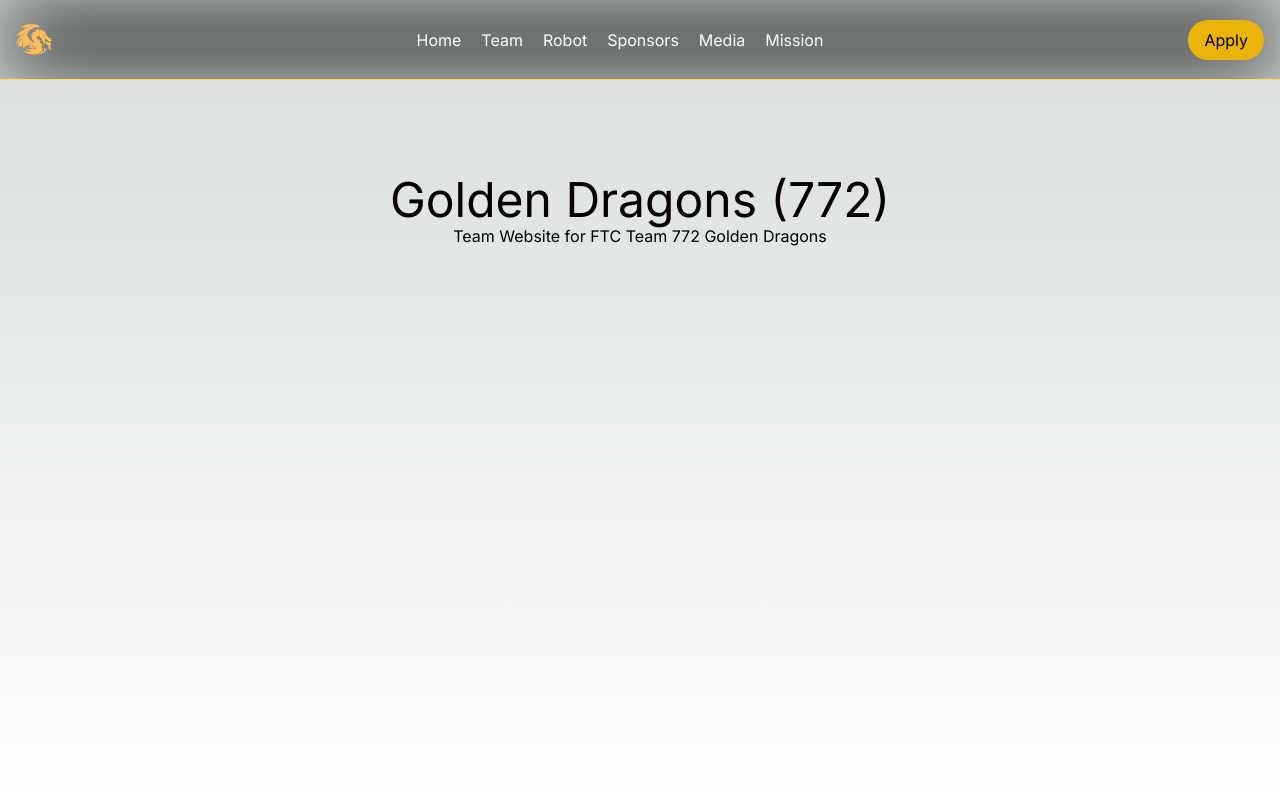
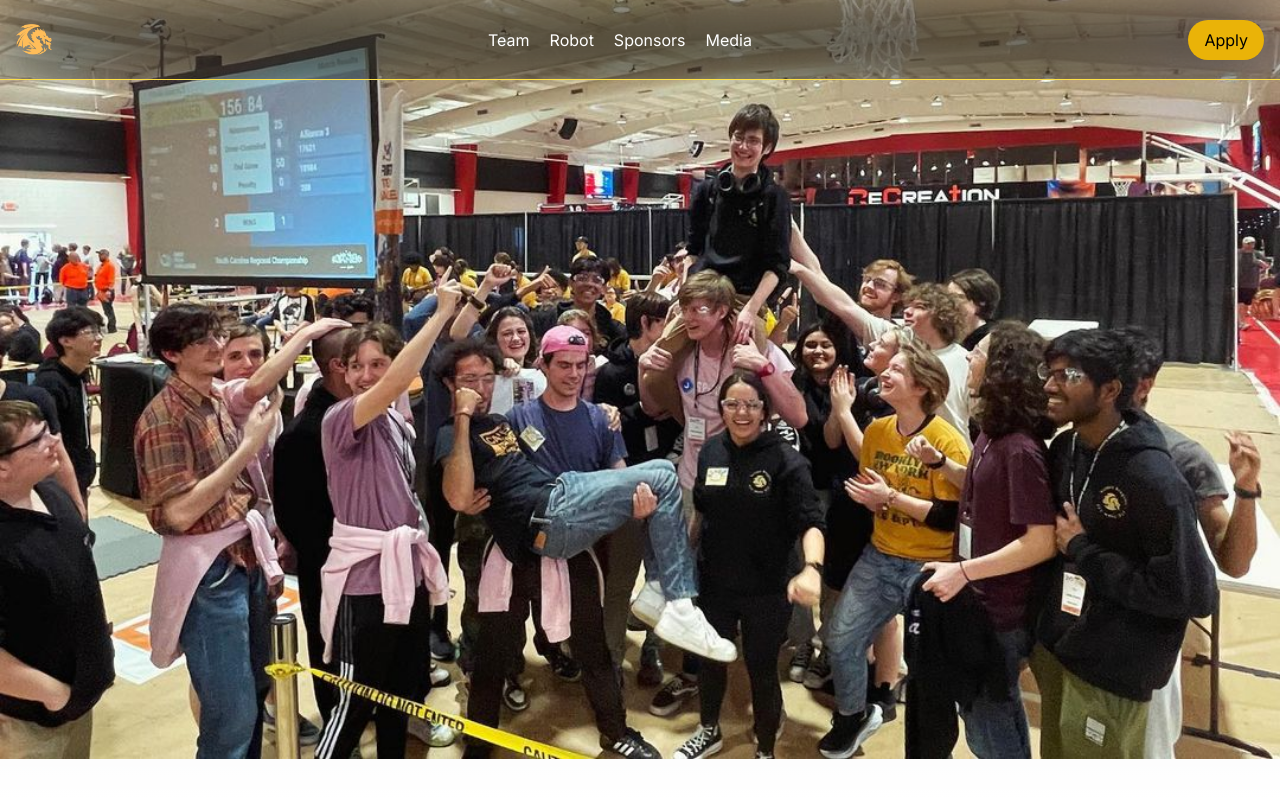
Before and after one commit to GoldenDragons772/ftc772.org, a Next.js app: page / in a window 1280 px wide. Built offline with nearby package versions, Linux system fonts and the light colour scheme.

Commit message:
Add Background

```diff
--- a/src/app/layout.tsx
+++ b/src/app/layout.tsx
@@ -18,8 +18,8 @@ export default function RootLayout({
   return (
     <html lang="en">
       <body className={inter.className}>
-        <Banner />
-        <div className="pt-24">{children}</div>
+        <div className="banner"><Banner /></div>
+        <div className="pt-20">{children}</div>
       </body>
     </html>
   );
--- a/src/app/media/page.tsx
+++ b/src/app/media/page.tsx
@@ -23,7 +23,8 @@ function Page() {
     "https://www.instagram.com/p/C58gUrxrbay/",
     "https://www.instagram.com/p/C6OrADrrsp4/",
     "https://www.instagram.com/p/C7KZvQ9OBEo/",
-    "https://www.instagram.com/p/C871lHBPLtc/"
+    "https://www.instagram.com/p/C871lHBPLtc/",
+    "https://www.instagram.com/p/C9G4PoHgGNP/"
   ]
 
   const [render, setRender] = useState(p.slice(p.length - 3, p.length))
--- a/src/app/page.tsx
+++ b/src/app/page.tsx
@@ -1,12 +1,19 @@
-
+import { channel } from "diagnostics_channel";
+import Head from "next/head";
+import React, { Children } from "react";
 
 export default function Home() {
   return (
-    <main className="w-full h-full flex justify-center">
-      <div className="title mt-20 flex-col">
-        <h1 className="text-5xl flex justify-center ">Golden Dragons (772)</h1>
-        <p className="flex justify-center">Team Website for FTC Team 772 Golden Dragons</p>
+    <main className="w-full flex justify-center -mt-20">
+      {/* Background */}
+      <div className="team w-full">
+        <div className="image w-full">
+          <img src="/parade.png" className="w-full" />
+        </div>
       </div>
+
+      {/* Description */}
+
     </main>
   );
 }
--- a/src/components/Banner.tsx
+++ b/src/components/Banner.tsx
@@ -4,12 +4,10 @@ import Image from 'next/image';
 
 export default function Banner() {
 	const links = [
-		{ href: "/", text: "Home" },
-		{ href: "/about", text: "Team" },
+		{ href: "/", text: "Team" },
 		{ href: "/armory", text: "Robot"},
 		{ href: "/sponsor", text: "Sponsors" },
-		{ href: "/media", text: "Media"},
-		{ href: "/mission", text: "Mission" }
+		{ href: "/media", text: "Media"}
 	  ];
   return (
     <>
@@ -28,9 +26,11 @@ export default function Banner() {
 				))}
 				</div>
 			</div>
-			<div className="join flex text-nowrap justify-end mr-4">
-				<div className="px-4 py-2 bg-yellow-500 rounded-full text-black">Apply</div>
-			</div>
+			<a href='https://forms.office.com/r/T3MtSCQuB5' target="_blank">
+				<div className="join flex text-nowrap justify-end mr-4">
+					<div className="px-4 py-2 bg-yellow-500 rounded-full text-black">Apply</div>
+				</div>
+			</a>
 		</div>
     </>
   )
--- a/tailwind.config.ts
+++ b/tailwind.config.ts
@@ -13,6 +13,9 @@ const config: Config = {
         "gradient-conic":
           "conic-gradient(from 180deg at 50% 50%, var(--tw-gradient-stops))",
       },
+      fontFamily: {
+        germania: ["Germania One"]
+      }
     },
   },
   plugins: [],
```
Also changed, not shown: public/parade.png (added), public/team2023_24.jpg (added), src/app/about/page.tsx (line endings or trailing spaces).
